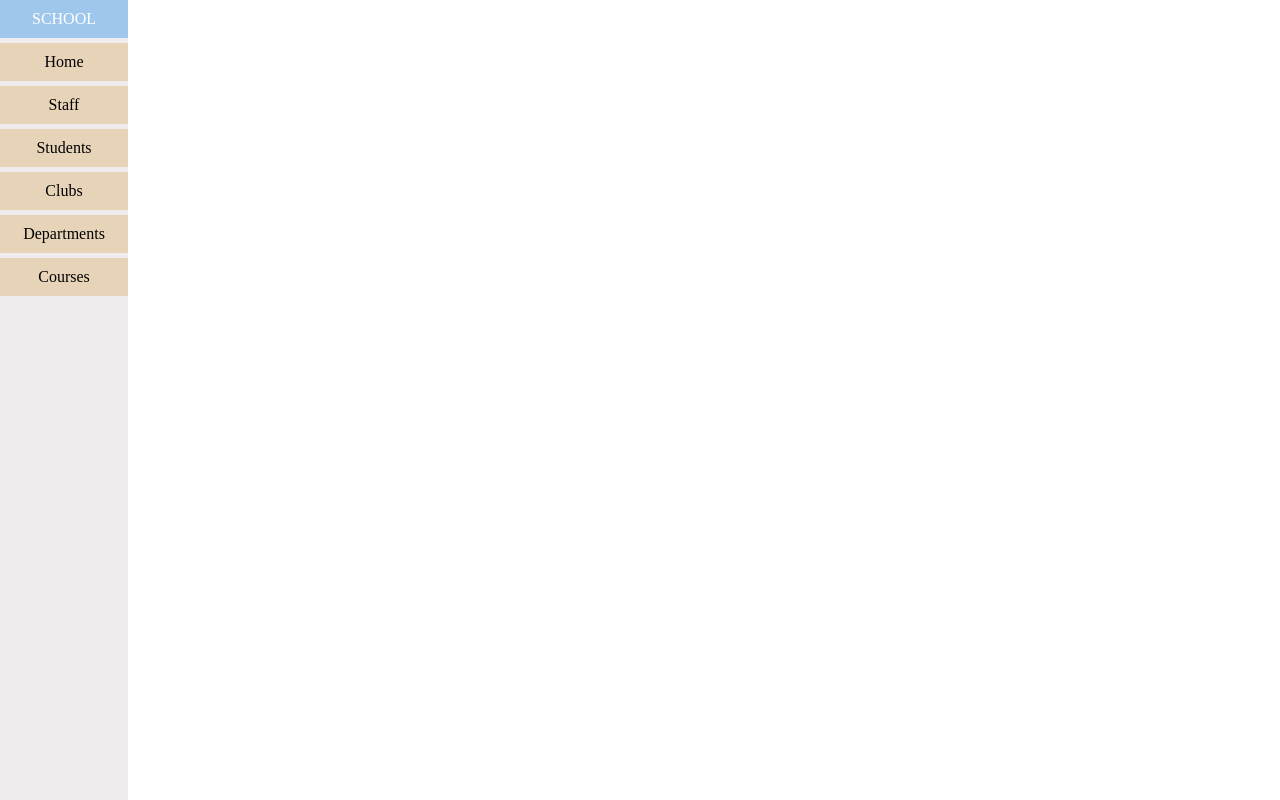
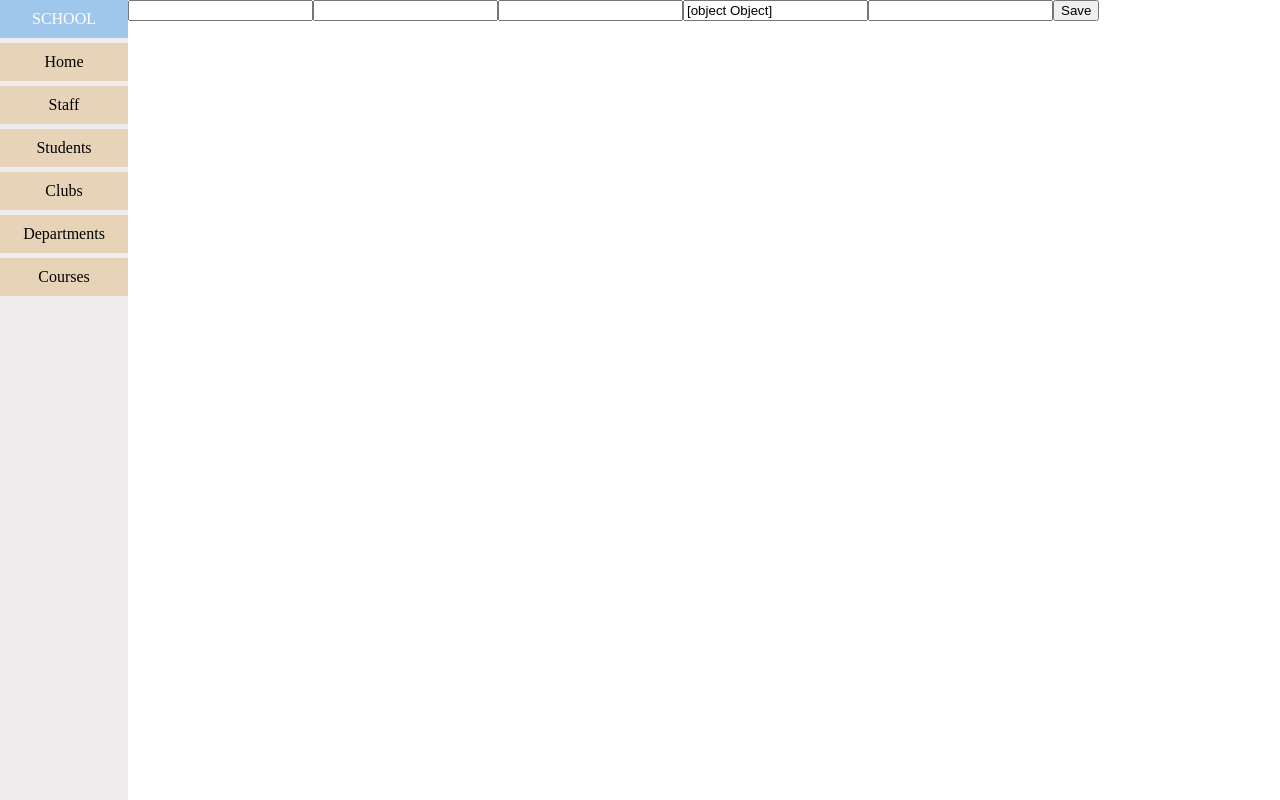
Before and after one commit to kalungirasuli/school_interface, a React (Vite) app: page /staff/1 in a window 1280 px wide. Built offline with nearby package versions, Linux system fonts and the light colour scheme; no server answers.

Commit message:
Add Edit function

```diff
--- a/src/App.jsx
+++ b/src/App.jsx
@@ -6,6 +6,7 @@ import { Route, Routes } from 'react-router'
  import Nav from './components/Nav.jsx'
  import Clubs from './components/Clubs.jsx';
  import Courses from './components/Courses.jsx'
+ import EditStaff from './components/EditStaff.jsx'
 function App() {
 
 
@@ -19,7 +20,7 @@ function App() {
         <Route path='/staff' element={<Staff/>}/>
         <Route path='/clubs' element={<Clubs/>}/>
         <Route path='/courses' element={<Courses/>}/>
-
+        <Route path='/staff/:id' element={<EditStaff/>}/>
       </Routes>
 
 
--- /dev/null
+++ b/src/components/EditStaff.jsx
@@ -0,0 +1,83 @@
+import axios from 'axios';
+import { useEffect, useState } from 'react';
+import { useParams } from 'react-router';
+
+export default function EditStaff() {
+  const { id } = useParams();
+
+  const [firstName, setFirstName] = useState('');
+  const [secondName, setSecondName] = useState('');
+  const [gender, setGender] = useState('');
+  const [age, setAge] = useState({});
+  const [email, setEmail] = useState('');
+
+  const [data, setData] = useState({});
+  const fetchData = async () => {
+    try {
+      const response = await axios.get(`https://schoolapi-op58.onrender.com/v1/staff/${id}`);
+      setData(response.data);
+      setFirstName(response.data.firstName);
+      setSecondName(response.data.secondName)
+      setGender(response.data.gender)
+      setAge(response.data.age)
+      setEmail(response.data.email)
+      // Set other state variables for other fields if needed
+
+    } catch (error) {
+      console.error('Error fetching data:', error);
+    }
+  };
+
+  useEffect(() => {
+    fetchData();
+  }, [id]);
+
+  const handleFirstNameChange = (e) => {
+    setFirstName(e.target.value);
+  };
+  const handleSecondNameChange = (e) => {
+    setSecondName(e.target.value);
+  };
+  const handleGenderChange = (e) => {
+    setGender(e.target.value);
+  };
+  const handleAgeChange = (e) => {
+    setAge(e.target.value);
+  };
+  const handleEmailChange = (e) => {
+    setEmail(e.target.value);
+  };
+
+
+  const handleSave = async (e) => {
+    e.preventDefault();
+    try {
+      const updatedData = {
+        ...data,
+        firstName: firstName,
+        secondName: secondName,
+        gender: gender,
+        age: age,
+        email:email
+    };
+
+      await axios.put(`https://schoolapi-op58.onrender.com/v1/staff/${id}`, updatedData);
+      fetchData();
+    } catch (error) {
+      console.error('Error updating data:', error);
+    }
+  };
+
+  return (
+    <>
+      <form>
+        <input type="text" value={firstName} onChange={handleFirstNameChange} />
+        <input type="text" value={secondName} onChange={handleSecondNameChange} />
+        <input type="text" value={gender} onChange={handleGenderChange} />
+        <input type="text" value={age} onChange={handleAgeChange} />
+        <input type="text" value={email} onChange={handleEmailChange} />
+        <button onClick={handleSave}>Save</button>
+      </form>
+    </>
+  );
+}
--- a/src/components/Stafftable.jsx
+++ b/src/components/Stafftable.jsx
@@ -34,6 +34,7 @@ export default function Staff() {
             <th>Gender</th>
             <th>Age</th>
             <th>Email</th>
+            <th>Actions</th>
           </tr>
         </thead>
         <tbody>
@@ -45,6 +46,9 @@ export default function Staff() {
               <td>{staff.gender}</td>
               <td>{staff.age}</td>
               <td>{staff.email}</td>
+              <td>
+              <Link to={`/staff/${staff._id}`} className="link-button">Edit</Link>
+              </td>
 
             </tr>
           ))}
```
